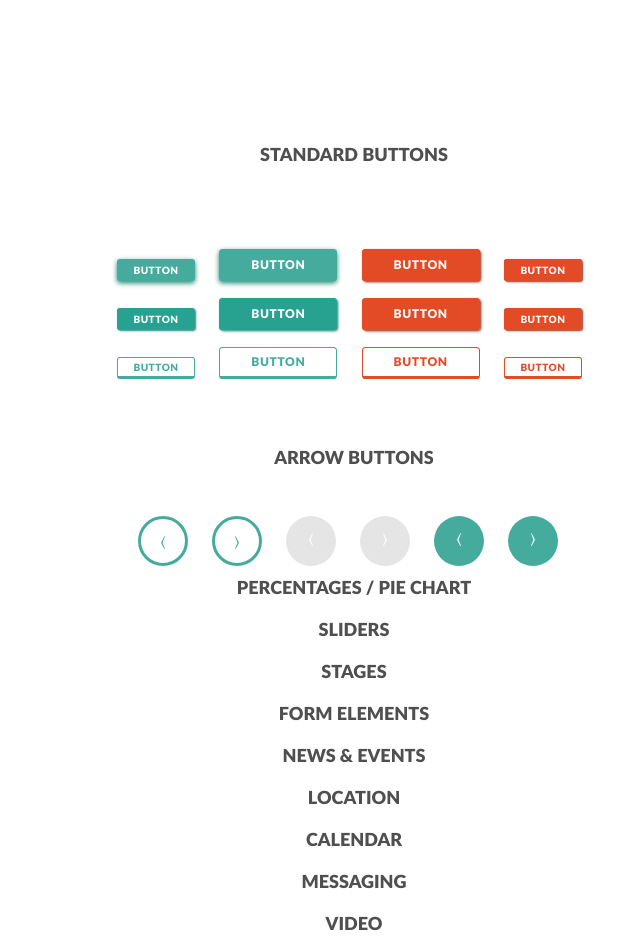
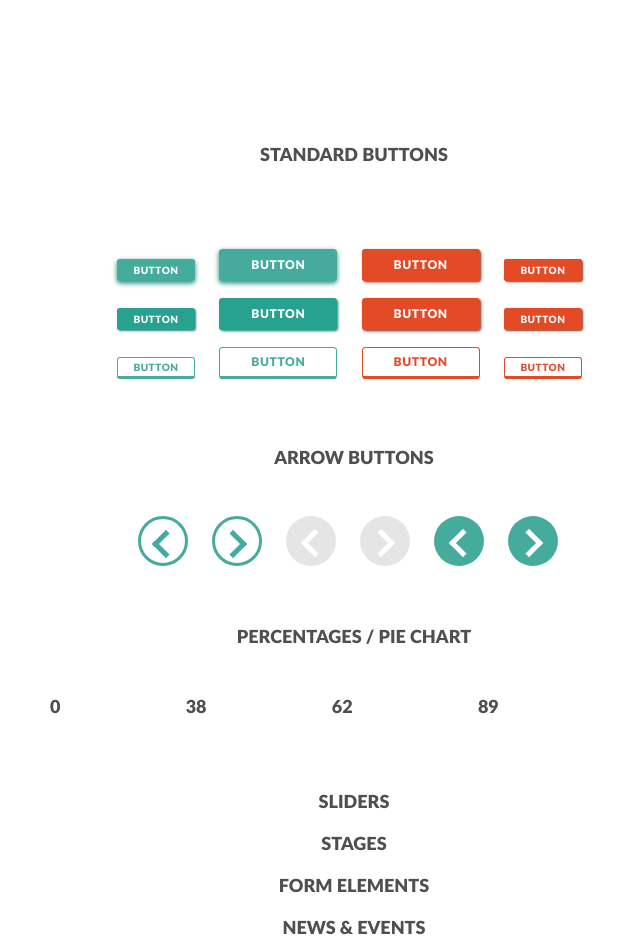
Before and after one commit to ns-m/fullstack-development_test2, a plain HTML site: page index.html in a window 1280 px wide. Shown: the top 951 px of the page, without its empty margins (0-640 px from the left). Drawn offline with Linux system fonts and the light colour scheme.

Commit message:
arrow buttons (clear css) finished, percentages started

```diff
--- a/index.html
+++ b/index.html
@@ -26,16 +26,23 @@
         <a href="#" class="stdButton11">button</a>
         <a href="#" class="stdButton12">button</a>
     </div>
-    <div class="arrow">arrow buttons</div>
+    <div class="arrowText">arrow buttons</div>
     <div class="arrowButtons">
-        <a href="#" class="lfArrow">&#9001;</a>
-        <a href="#" class="rtArrow">&#9002;</a>
-        <a href="#" class="lfArrowGray">&#9001;</a>
-        <a href="#" class="rtArrowGray">&#9002;</a>
-        <a href="#" class="lfArrowPaint">&#9001;</a>
-        <a href="#" class="rtArrowPaint">&#9002;</a>
+        <a href="#" class="arrow lfArrow"></a>
+        <a href="#" class="arrow rtArrow"></a>
+        <a href="#" class="arrow lfArrowGray"></a>
+        <a href="#" class="arrow rtArrowGray"></a>
+        <a href="#" class="arrow lfArrowPaint"></a>
+        <a href="#" class="arrow rtArrowPaint"></a>
     </div>
-    <div class="percentages">percentages / pie chart</div>
+    <div class="percentagesText">percentages / pie chart</div>
+    <div class="percentages">
+        <div>0</div>
+        <div>38</div>
+        <div>62</div>
+        <div>89</div>
+        <div> </div>
+    </div>
     <div class="sliders">sliders</div>
     <div class="stages">stages</div>
     <div class="form">form elements</div>
--- a/sass/style.scss
+++ b/sass/style.scss
@@ -230,7 +230,7 @@ html {
   }
 }
 
-.arrow{
+.arrowText{
   margin-top: 57px;
 }
 
@@ -271,3 +271,44 @@ html {
   text-decoration: none;
   color: #ffffff;
 }
+
+.arrow::before {
+  border-style: solid;
+  border-width: 0.3em 0.3em 0 0;
+  content: '';
+  display: inline-block;
+  position: relative;
+  top: 0.5em;
+  right: 0.2em;
+  transform:   rotate(-135deg);
+  width: 15px;
+  height: 15px;
+}
+.arrow.lfArrow::before{
+  margin-bottom: 5%;
+  margin-left: 30%;
+}
+.arrow.rtArrow::before{
+  margin-bottom: 5%;
+  margin-right: 3%;
+}
+.arrow.lfArrowGray::before, .arrow.lfArrowPaint::before{
+  margin-left: 30%;
+}
+.arrow.rtArrowPaint:before, .arrow.rtArrow:before, .arrow.rtArrowGray:before{
+  transform: rotate(45deg);
+}
+
+.percentagesText{
+  margin-top: 49px;
+}
+
+.percentages{
+  margin: 28px 0 0 50px;
+  width: 574px;
+  height: 95px;
+  display: -webkit-flex;
+  display: flex;
+  flex-flow: row nowrap;
+  justify-content: space-between;
+}
```
Also changed, not shown: css/style.css.
